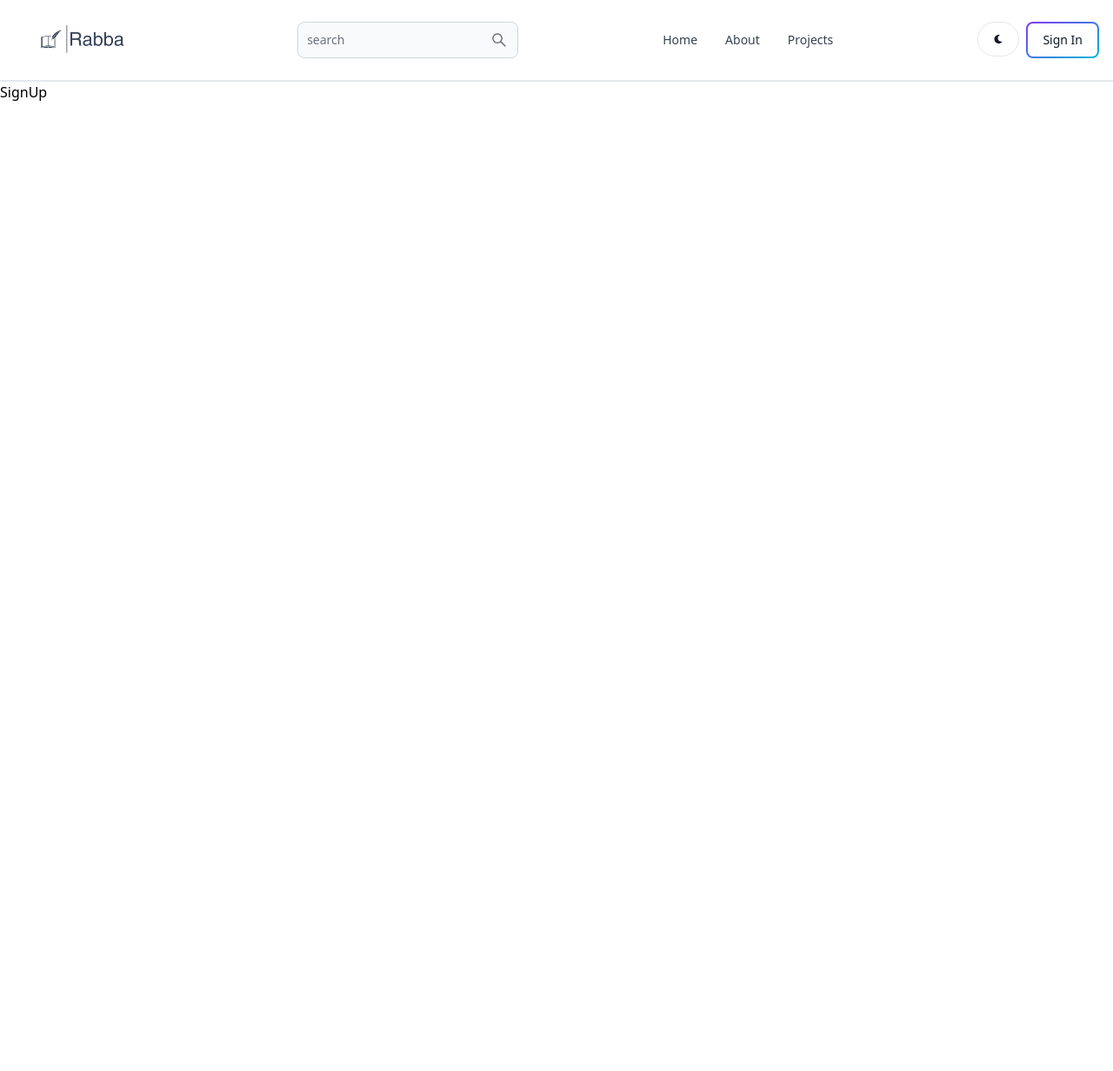
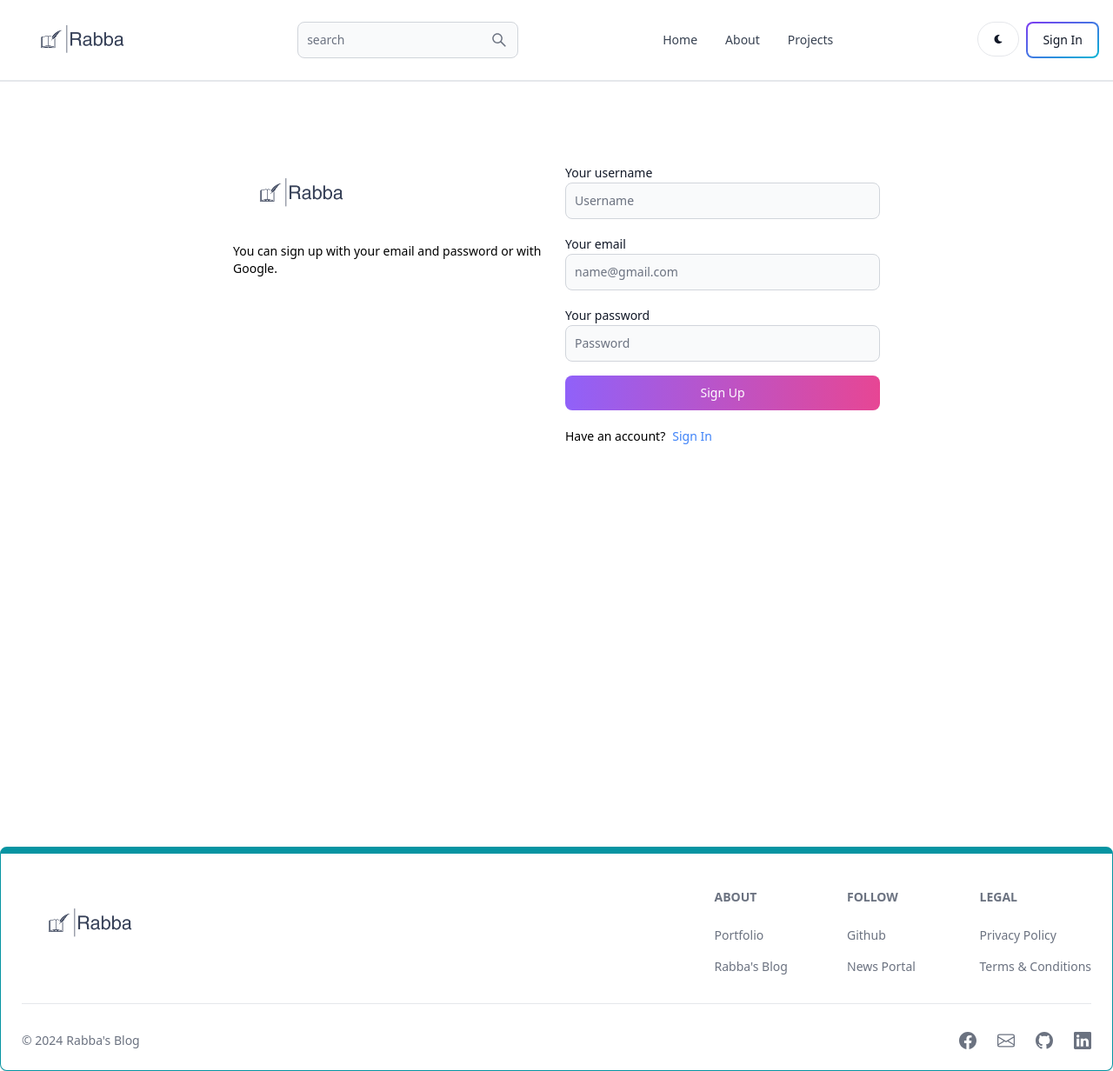
Before and after one commit to RabinKumarBaniya/Blog_App, a React (Vite) app in the folder client/: page /sign-up in a window 1280 px wide. Shown: the whole page at 87% size. Before the commit the page ends 800 px from the top, so only its background shows below. Built offline with nearby package versions, Linux system fonts and the light colour scheme.

Commit message:
signup page UI and its functionality, footer component

```diff
--- a/client/src/App.jsx
+++ b/client/src/App.jsx
@@ -6,6 +6,7 @@
 import Dashboard from './pages/Dashboard';
 import Projects from './pages/Projects';
 import Header from './components/Header';
+import Footer from './components/Footer';
 
 export default function App() {
   return (
@@ -19,6 +20,7 @@
         <Route path='/dashboard' element={<Dashboard />} />
         <Route path='/projects' element={<Projects />} />
       </Routes>
+      <Footer />
     </BrowserRouter>
   )
 }
--- /dev/null
+++ b/client/src/components/Footer.jsx
@@ -0,0 +1,74 @@
+import {Footer} from 'flowbite-react';
+import {Link} from 'react-router-dom';
+import Logo from '../assets/logo.png';
+import {BsFacebook, BsEnvelope, BsGithub, BsLinkedin} from 'react-icons/bs';
+
+export default function FooterComponent() {
+  return (
+    <Footer container className='border border-t-8 border-teal-500'>
+        <div className='w-full max-w-7xl mx-auto'>
+            <div className='grid w-full justify-between sm:flex   md:grid-cols-1'>
+                <div className='mt-5'>
+                    <Link to="/">
+                        <img src={Logo} alt="logo" className="w-40 h-auto" />
+                    </Link>
+                </div>
+                <div className='grid grid-cols-2 gap-8 mt-4 sm:grid-cols-3 sm:gap-6'>
+                    <div>
+                        <Footer.Title title='About' />
+                        <Footer.LinkGroup col>
+                            <Footer.Link href='http://www.rabinkumarbaniya.com.np'
+                            target='blank'
+                            rel='noopener noreferrer'
+                            >
+                            Portfolio
+                            </Footer.Link>
+                            <Footer.Link href='/about'
+                            target='blank'
+                            rel='noopener noreferrer'
+                            >
+                            Rabba's Blog
+                            </Footer.Link>
+                         </Footer.LinkGroup>
+                    </div>
+                    <div>
+                        <Footer.Title title='Follow' />
+                             <Footer.LinkGroup col>
+                                <Footer.Link href='https://github.com/RabinKumarBaniya'
+                                target='blank'
+                                rel='noopener noreferrer'
+                            >
+                            Github
+                            </Footer.Link>
+                            <Footer.Link href='#'>
+                            News Portal
+                            </Footer.Link>
+                            </Footer.LinkGroup>
+                    </div>
+                    <div>
+                        <Footer.Title title='Legal' />
+                            <Footer.LinkGroup col>
+                            <Footer.Link href='#'>
+                                Privacy Policy
+                                </Footer.Link>
+                                <Footer.Link href='#'>
+                                Terms &amp; Conditions
+                                </Footer.Link>
+                            </Footer.LinkGroup>
+                    </div>
+                </div>
+            </div>
+            <Footer.Divider />
+            <div className='w-full sm:flex sm:items-center sm:justify-between'>
+                <Footer.Copyright href='#' by="Rabba's Blog" year={new Date().getFullYear()} />
+                <div className='flex gap-6 sm:mt-0 mt-4 sm:justify-center'>
+                    <Footer.Icon href='#' icon={BsFacebook} />
+                    <Footer.Icon href='mailto:rabinkrbaniya09@gmail.com'  icon={BsEnvelope} />
+                    <Footer.Icon href='https://github.com/RabinKumarBaniya' icon={BsGithub} />
+                    <Footer.Icon href='https://www.linkedin.com/in/rabin-kumar-baniya-156b45237' icon={BsLinkedin} />
+                </div>
+            </div>
+        </div>
+    </Footer>
+  );
+}
--- a/client/src/pages/SignUp.jsx
+++ b/client/src/pages/SignUp.jsx
@@ -1,7 +1,92 @@
-import React from 'react'
+import { Link,useNavigate } from "react-router-dom";
+import Logo from '../assets/logo.png';
+import { Alert, Button, Label, Spinner, TextInput } from "flowbite-react";
+import { useState } from "react";
 
 export default function SignUp() {
+  const [formData, setFormData] = useState({});
+  const [errorMessage, setErrorMessage] = useState(null);
+  const [loading, setLoading] = useState(false);
+  const navigate = useNavigate();
+  const handleChange = (e) => {
+    setFormData({...formData,[e.target.id]: e.target.value.trim()});
+  };
+  const handleSubmit = async (e) => {
+    e.preventDefault();
+    if(!formData.username || !formData.email || !formData.password) {
+      return setErrorMessage('Please fill out all fields');
+    }
+    try {
+      setLoading(true);
+      setErrorMessage(null);
+      const res = await fetch('/api/auth/signup',{
+        method: 'POST',
+        headers: {'Content-Type' : 'application/json'},
+        body: JSON.stringify(formData),
+      });
+      const data = await res.json();
+      if(data.success === false) {
+        return setErrorMessage(data.message);
+      }
+      setLoading(false);
+      if(res.ok) {
+        navigate('/sign-in');
+      }
+    } catch (error) {
+      setErrorMessage(error.message);
+      setLoading(false);
+    }
+  }
   return (
-    <div>SignUp</div>
-  )
+    <div className='min-h-screen mt-20'>
+      <div className="flex p-3 max-w-3xl mx-auto flex-col md:flex-row md:items gap-5">
+        <div className='flex-1'>
+          <Link to="/">
+          <img src={Logo} alt="logo" className="w-40 h-auto" />
+          </Link>
+          <p className="text-sm mt-5">You can sign up with your email and password or with Google.</p>
+        </div>
+        <div className='flex-1'>
+          <form className="flex flex-col gap-4" onSubmit={handleSubmit}>
+            <div>
+              <Label value="Your username"/>
+              <TextInput type="text" placeholder="Username" id="username" onChange={handleChange}  />
+            </div>
+            <div>
+              <Label value="Your email"/>
+              <TextInput type="email" placeholder="name@gmail.com" id="email"
+              onChange={handleChange}  />
+            </div>
+            <div>
+              <Label value="Your password"/>
+              <TextInput type="password" placeholder="Password" id="password"
+              onChange={handleChange}  />
+            </div>
+            <Button gradientDuoTone='purpleToPink' type="submit" disabled={loading}>
+              {
+                loading ? (
+                  <>
+                  <Spinner size='sm' />
+                  <span className="pl-3">Loading...</span>
+                 </>
+                ) :(
+                  'Sign Up'
+              )}
+            </Button>
+          </form>
+          <div className="flex gap-2 text-sm mt-5">
+            <span>Have an account?</span>
+            <Link to='/sign-in' className="text-blue-500">
+            Sign In
+            </Link>
+          </div>
+          {errorMessage && (
+            <Alert className="mt-5" color='failure'>
+              {errorMessage}
+            </Alert>
+          )}
+        </div>
+      </div>
+    </div>
+  );
 }
--- a/client/vite.config.js
+++ b/client/vite.config.js
@@ -3,5 +3,13 @@
 
 // https://vitejs.dev/config/
 export default defineConfig({
+  server: {
+    proxy: {
+      '/api': {
+        target: 'http://localhost:3000',
+        secure: false,
+    }
+  },
+},
   plugins: [react()],
 })
```
